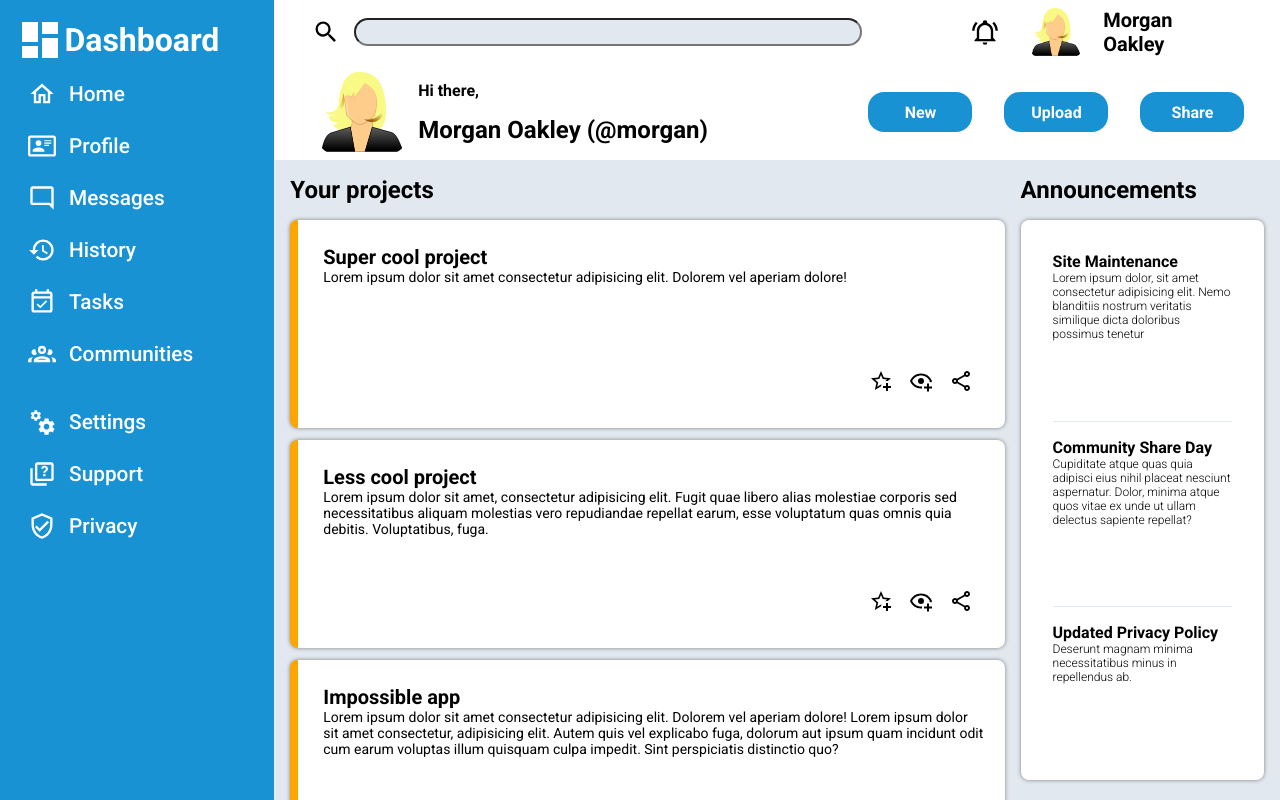
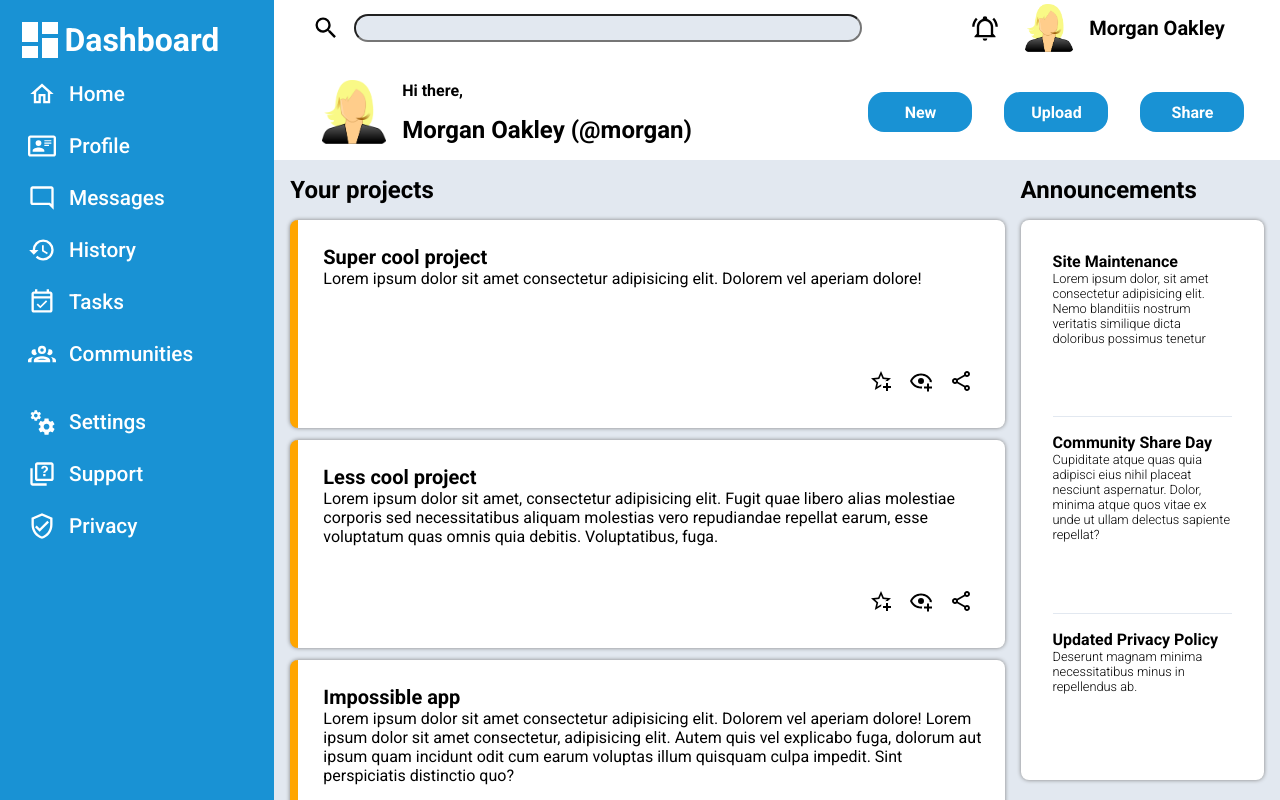
Before and after one commit to xxh296/admin-dashboard, a plain HTML site: page index.html in a window 1280 px wide. Drawn offline with Linux system fonts and the light colour scheme.

Commit message:
Adjust avatar and font sizes * For consistency with the mockup, adjusted avatars (in topbar and trending) and font sizes (in project cards, announcements,and trending).

```diff
--- a/style.css
+++ b/style.css
@@ -150,8 +150,8 @@
     background-size: 3rem;
     background-repeat: no-repeat;
     background-position: center;
-    width: 4rem;
-    height: 4rem;
+    width: 3rem;
+    height: 3rem;
     border: none;
 }
 
@@ -171,7 +171,7 @@
     padding-left: 3rem;
 
     img {
-        height: 5rem;
+        height: 4rem;
     }
 }
 
@@ -249,7 +249,7 @@
 .card p {
     color: black;
     font-weight: normal;
-    font-size: 14px;
+    font-size: 1rem;
     padding: 0 20px 0 25px;
 }
 
@@ -319,7 +319,7 @@
 }
 
 .announcements-card p:nth-last-of-type(1) {
-    font-size: 0.75rem;
+    font-size: 0.8rem;
     font-weight: 300;
 }
 
@@ -353,7 +353,12 @@
 }
 
 .trending-items a > p:nth-of-type(1) {
+    font-size: 0.9rem;
     font-weight: 700;
+}
+
+.trending-items a > p:nth-of-type(2) {
+    font-size: 0.9rem;
 }
 
 .trending-items img {
```
